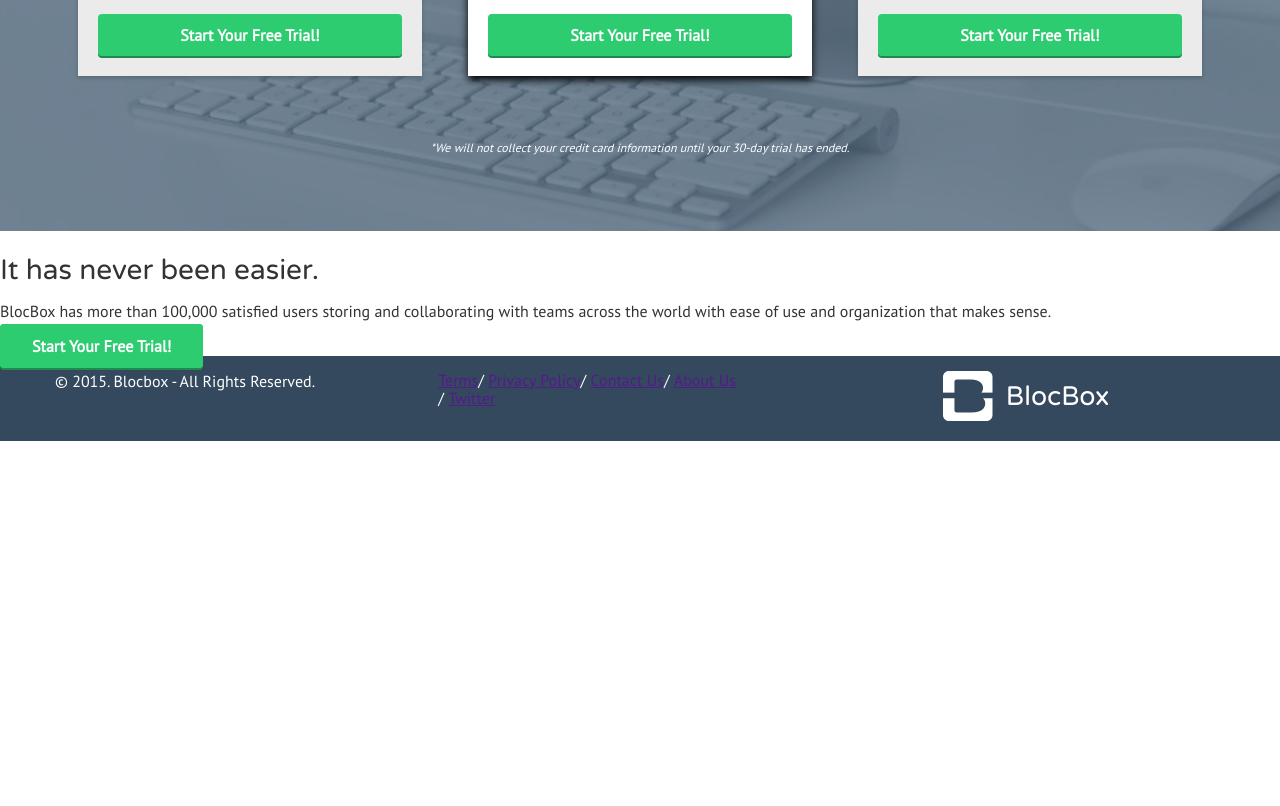
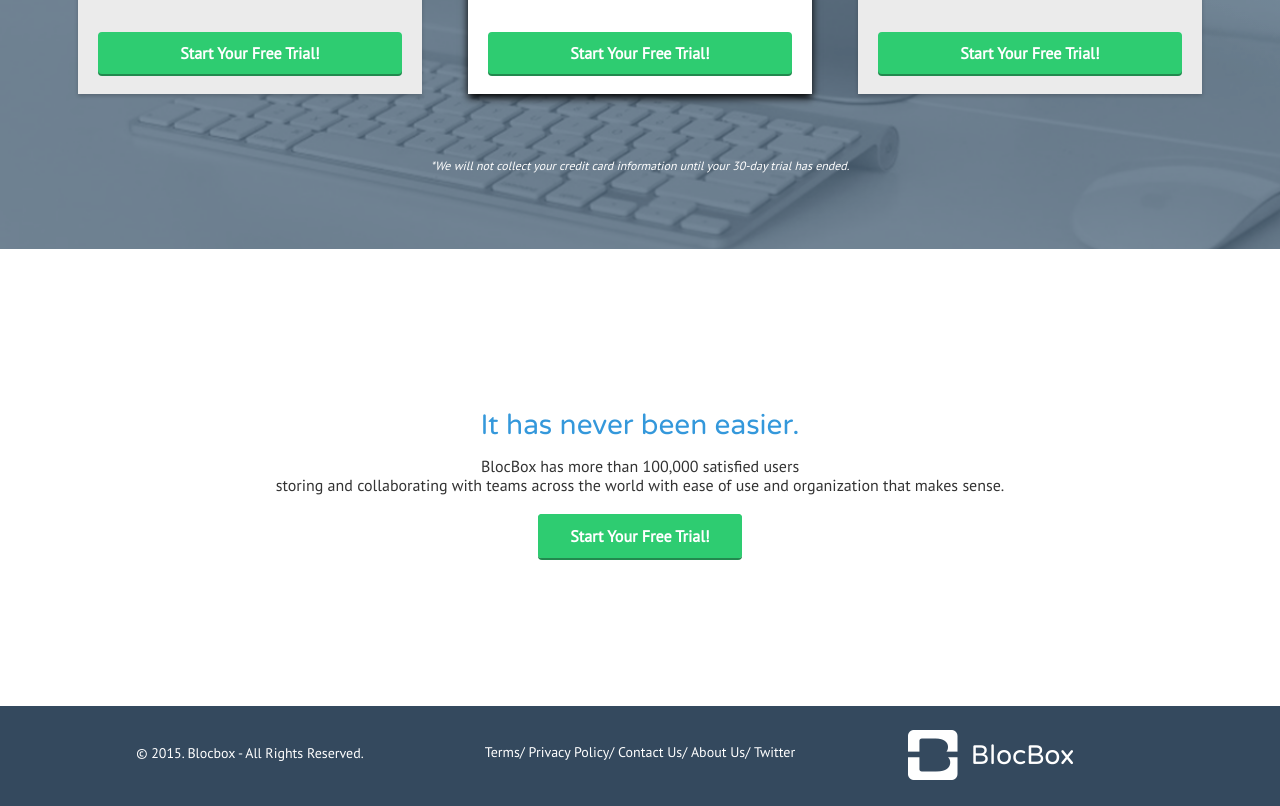
Before and after one commit to cchen9299/BlocBox, a plain HTML site: page index.html in a window 1280 px wide. Shown: the part 2462-3268 px from the top of the page. Before the commit the page ends 2903 px from the top, so only its background shows below. Drawn offline with Linux system fonts and the light colour scheme.

Commit message:
Assignment-32-Completed

```diff
--- a/css/style.css
+++ b/css/style.css
@@ -181,11 +181,17 @@
 
 
 /* Benefits */
+.divider{
+   position:relative;
+   margin:11em auto 10em;
+   width:70%;
+   opacity:.3;
+}
 .benefits{
    text-align: center;
    display: block;
    position: relative;
-   margin : 18em 0 10em 0;
+   margin : 0 0 8em 0;
 }
 
  .benefits ul {
@@ -313,33 +319,60 @@
    font-style:italic;
  }
 
+/* Call to Action */
+.CTA{
+   margin: 10em 0;
+   text-align:center;
+}
+
+.CTA h2{
+   color:#3498DB;
+}
+
+.CTA p{
+   font-weight:100;
+}
+
+.CTA div{
+   margin-bottom:2em;
+}
+
+.CTA a{
+   vertical-align:center;
+   position:relative;
+}
+
+
+
 
  /* Footer */
-
-
- footer{
+footer{
    background:#34495e;
+   position:relative;
+   color:#ffffff;
+   margin:3em 0 0 0;
+   z-index: 0;
+   overflow: hidden;
+   height:100px;
+}
+ footer p, footer nav ul {
+   font-size:14px;
+   font-weight:100;
+   text-align: center;
+   margin: 10px auto 0;
+   padding:2em 0 0 0;
+ }
+footer nav ul li{
+   list-style-type:none;
+   display:inline;
+}
+footer nav ul a{
    text-decoration:none;
-   color:#FFFFFF;
- }
- .left-footer-block{
-   float:left;
-   display:relative;
-   margin:0;
- }
-  .footer-nav-block nav {
-      min-width:350;
-      margin: 0 auto;
- }
- .middle-footer-block ul{
-   margin:15px auto 0;
- }
- .footer-nav-block nav ul > li{
-   list-style-type:none;
-
-   display: inline-block;
- }
- footer div img{
-   float:right;
-   margin:15px 0 0 40px;
- }
+   color:#ffffff;
+}
+footer img{
+   padding:1.5em 0;
+   margin:0 0 0 50px;
+   position:relative;
+   display:block;
+}
--- a/index.html
+++ b/index.html
@@ -50,10 +50,11 @@
     </div>
   </section>
 
-
+    <hr class="divider">
 
     <!-- Benefits -->
     <section class="benefits">
+
       <h2>BlocBox</h2>
       <p>The perfect blend of evernote and Dropbox. <br/>Create notes and adding notes to your file by typing, writing and sketching.</p>
       <ul class="container">
@@ -147,10 +148,10 @@
     </section>
 
     <!-- Call to action-->
-    <section>
+    <section class="CTA">
       <div>
         <h2>It has never been easier.</h2>
-        <p>BlocBox has more than 100,000 satisfied users storing and collaborating with
+        <p>BlocBox has more than 100,000 satisfied users<br/> storing and collaborating with
             teams across the world with ease of use and organization that makes sense.</p>
       </div>
       <a href="signup.html" class="btn">Start Your Free Trial!</a>
```
